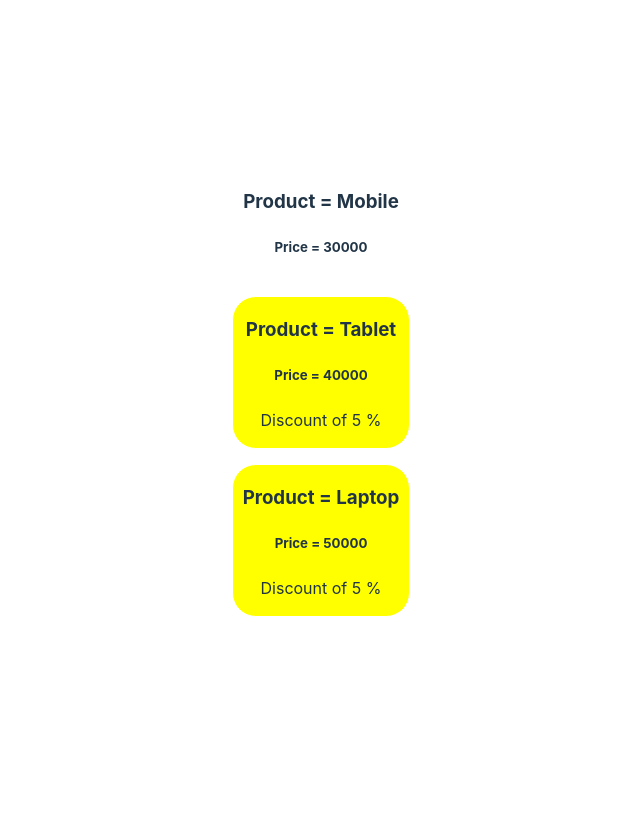
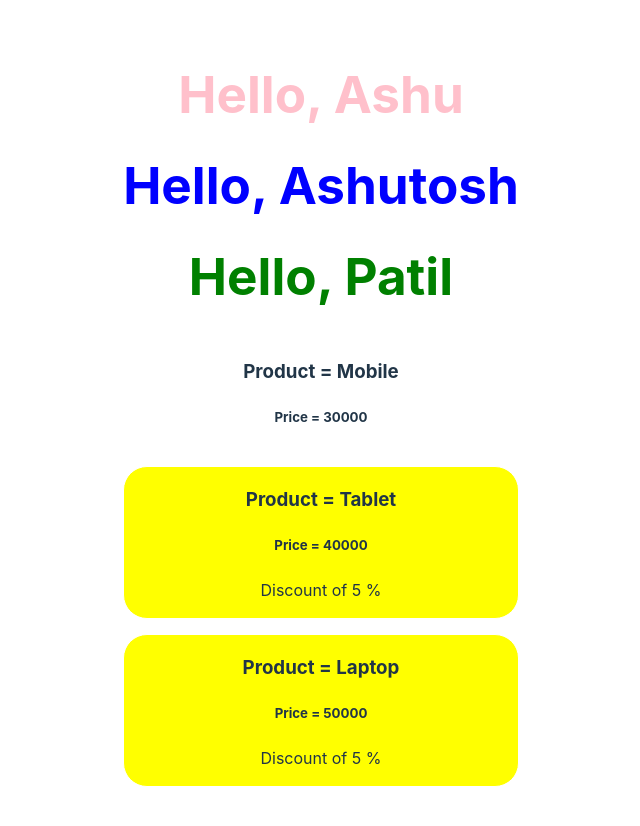
Before and after one commit to Patil-Ashutosh-Anandrao/First_code_in_React_in_Apna_Clg, a React (Vite) app in the folder basic-react-app/: page / in a window 1280 px wide. Shown: the top 826 px of the page, without its empty margins (319-959 px from the left). Before the commit the page ends 800 px from the top, so only its background shows below. Built offline with nearby package versions, Linux system fonts and the light colour scheme.

Commit message:
feat : changes

```diff
--- a/basic-react-app/src/App.jsx
+++ b/basic-react-app/src/App.jsx
@@ -12,6 +12,9 @@ import Product from "./Product.jsx";
 // import ProductTab
 import ProductTab from "./ProductTab.jsx";
 
+// import MsgBox
+import MsgBox from "./MsgBox.jsx";
+
 // this app function is a app component
 function App() {
   return (
@@ -25,6 +28,11 @@ function App() {
       <Product/>
       <Product/> */}
 
+
+      <MsgBox userName="Ashu" textColor="pink"/>
+      <MsgBox userName="Ashutosh" textColor="blue"/>
+      <MsgBox userName="Patil" textColor="green"/>
+
       <ProductTab/>
 
 
--- /dev/null
+++ b/basic-react-app/src/MsgBox.jsx
@@ -0,0 +1,9 @@
+function MsgBox( { userName, textColor } ){
+    let styling = { color : textColor}
+
+    return(
+        <h1 style={styling}>Hello, {userName} </h1>
+    );
+}
+
+export default MsgBox;
```
